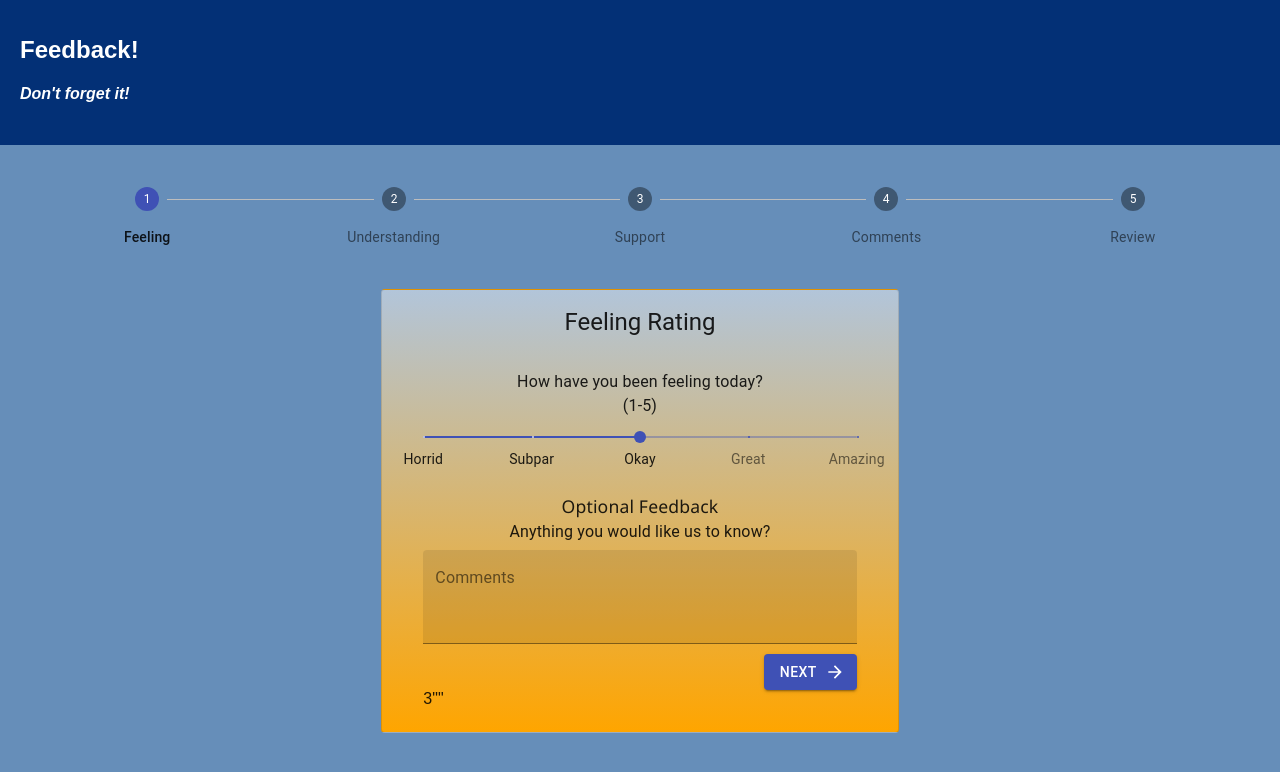
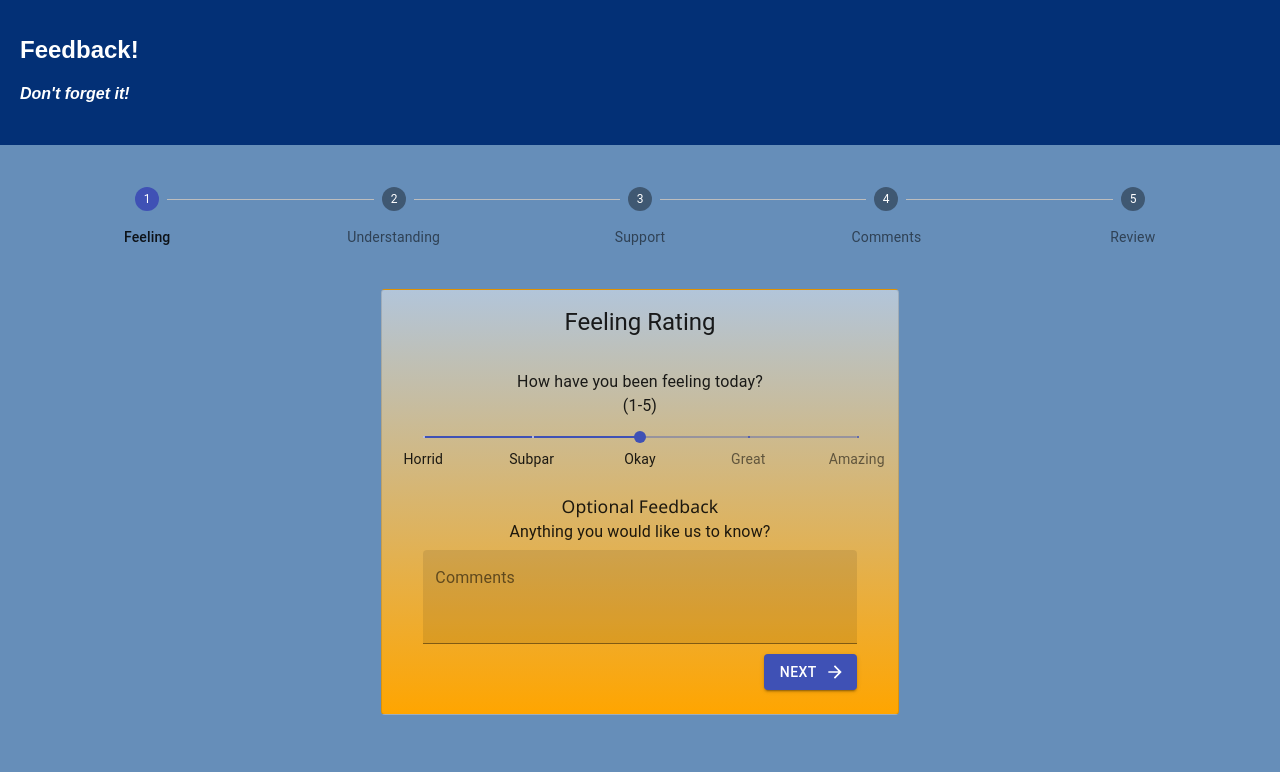
Before and after one commit to PixelWolfe/redux-feedback, a React (Create React App) app: page /#/ in a window 1280 px wide. Shown: the top 772 px of the page. Built offline with nearby package versions, Linux system fonts and the light colour scheme.

Commit message:
removed JSON.stringify()'s

```diff
--- a/src/components/Comments/Comments.js
+++ b/src/components/Comments/Comments.js
@@ -64,8 +64,6 @@ class Comments extends Component{
                 Next
                 </Button>
               </Typography>
-              {JSON.stringify(this.props.reduxState.feedback.additional_comments)}
-
             </CardContent>
           </Card>
         )
--- a/src/components/Feeling/Feeling.js
+++ b/src/components/Feeling/Feeling.js
@@ -121,9 +121,6 @@ class Feeling extends Component{
                 Next
                 </Button>
               </Typography>
-              {JSON.stringify(this.props.reduxState.feedback.feeling)}
-              {JSON.stringify(this.props.reduxState.feedback.feeling_comment)}
-
             </CardContent>
           </Card>
         )
--- a/src/components/Review/Review.js
+++ b/src/components/Review/Review.js
@@ -162,7 +162,6 @@ class Comments extends Component{
                 Submit Feedback!
                 </Button>
               </Typography>
-              {JSON.stringify(this.props.reduxState)}
             </CardContent>
           </Card>
         )
--- a/src/components/Support/Support.js
+++ b/src/components/Support/Support.js
@@ -118,8 +118,6 @@ class Support extends Component{
                 Next
                 </Button>
               </Typography>
-              {JSON.stringify(this.props.reduxState.feedback.support)}
-              {JSON.stringify(this.props.reduxState.feedback.support_comment)}
             </CardContent>
           </Card>
         )
--- a/src/components/Understanding/Understanding.js
+++ b/src/components/Understanding/Understanding.js
@@ -119,8 +119,6 @@ class Understanding extends Component{
                 Next
                 </Button>
               </Typography>
-              {JSON.stringify(this.props.reduxState.feedback.understanding)}
-              {JSON.stringify(this.props.reduxState.feedback.understanding_comment)}
             </CardContent>
           </Card>
         )
```
